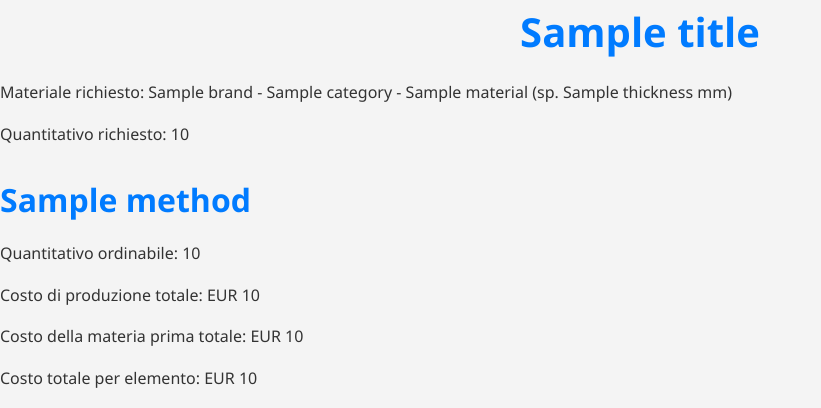
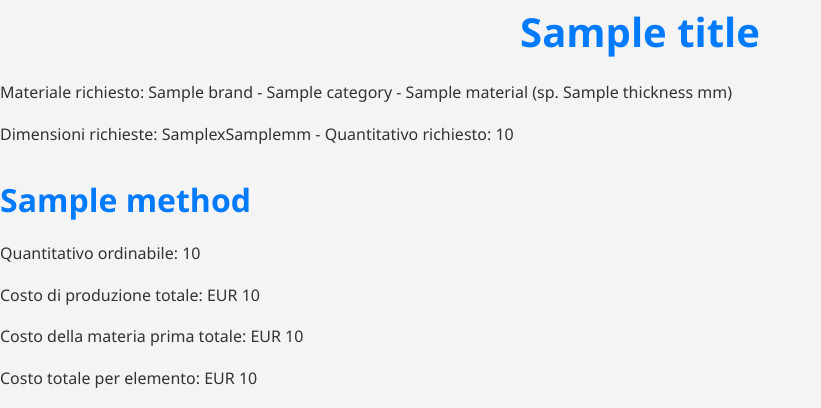
Before and after one commit to Stegori68/plastic_portal, a Python web app: template templates/quote_result.html in a window 1280 px wide. Shown: the top 408 px of the page, without its empty margins (0-821 px from the left). Run offline with Jinja, Linux system fonts and the light colour scheme; the template is opened without the code that fills it: most values are stand-ins (such as "Sample title", 1, 10 or a date in 2020).

Commit message:
modified:   routes.py 	modified:   templates/quote_result.html

```diff
--- a/routes.py
+++ b/routes.py
@@ -198,7 +198,9 @@ def quote():
                         'elements_per_sheet': elements_per_sheet,
                         'num_sheets': num_sheets_needed,
                         'tooling_cost_expressed': tooling_cost_expressed if 'tooling_cost_expressed' in locals() else None,
-                        'tooling_cost_distributed': tooling_cost_per_production if tooling_cost > 0 else None
+                        'tooling_cost_distributed': tooling_cost_per_production if tooling_cost > 0 else None,
+                        'element_dimension_x': element_dimension_x,
+                        'element_dimension_y': element_dimension_y
                     }
                     results.append(result)
 
--- a/templates/quote_result.html
+++ b/templates/quote_result.html
@@ -9,7 +9,7 @@
 
         {% if results %}
         <p>Materiale richiesto: {{ material.brand.name }} - {{ material.category.name }} - {{ material.name }} (sp. {{ material.thickness }} mm)</p>
-        <p>Quantitativo richiesto: {{ quantity_requested }}</p>
+        <p>Dimensioni richieste: {{ element_dimension_x }}x{{ element_dimension_y }}mm - Quantitativo richiesto: {{ quantity_requested }}</p>
 
         {% for result in results %}
             <h2>{{ result.method }}</h2>
```
